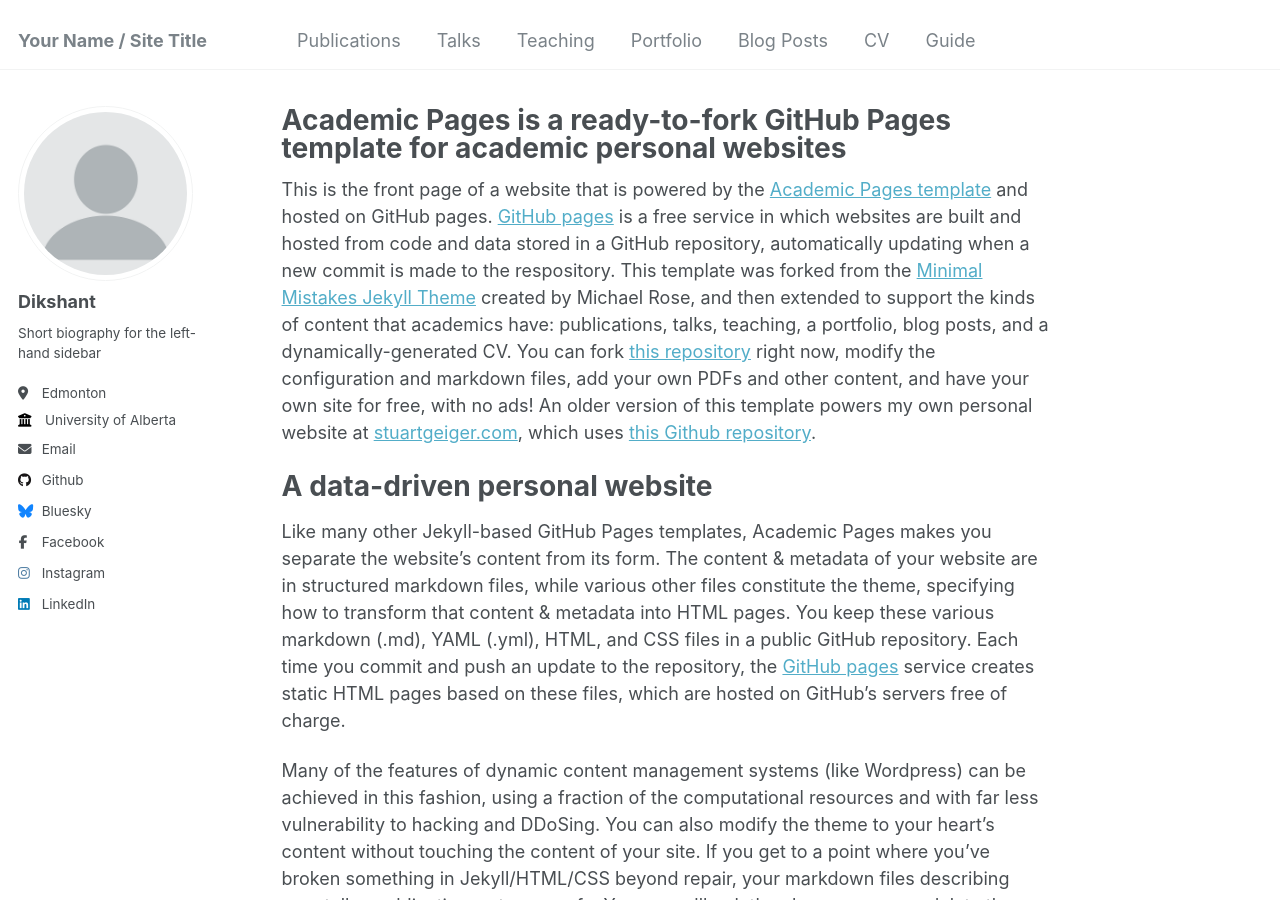
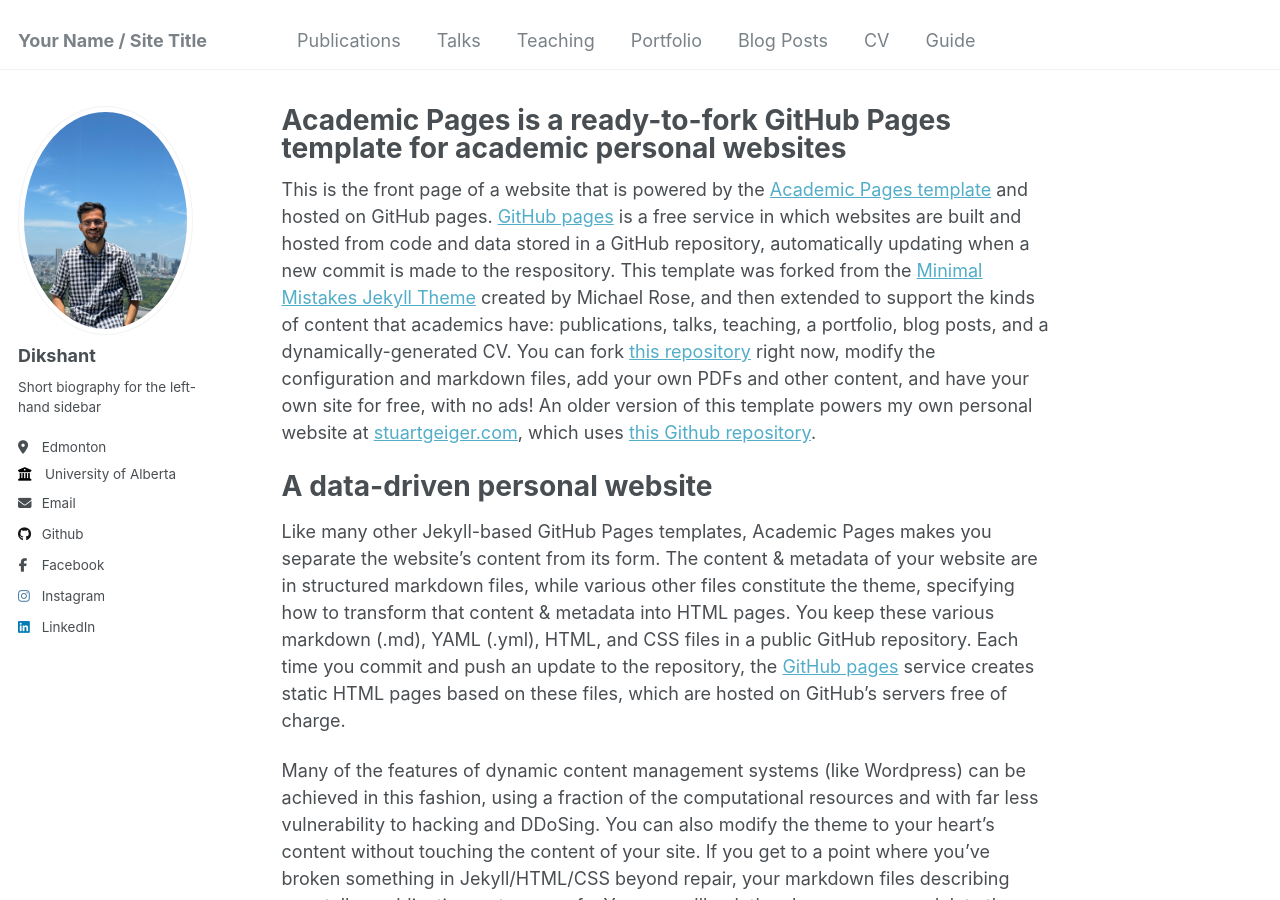
Before and after one commit to Dikshuy/Dikshuy.github.io, a Jekyll site: the page built from _pages/about.md, in a window 1280 px wide and 900 px high. Built offline with Jekyll 4.4.1, drawn with Linux system fonts in a browser that asks for light colours.

Commit message:
dp test again

```diff
--- a/_config.yml
+++ b/_config.yml
@@ -21,7 +21,7 @@ repository               : "academicpages/academicpages.github.io"
 #               Additional customization can be done by editing /_includes/author-profile.html
 author:
   # Biographic information
-  avatar           : "profile.png"
+  avatar           : "DP.png"
   name             : "Dikshant"
   pronouns         : # example: "she/her"
   bio              : "Short biography for the left-hand sidebar"
@@ -48,7 +48,7 @@ author:
   stackoverflow    : # User number or user number and name (i.e., use "1" or "1/jeff-atwood")
 
   # Social media
-  bluesky          : "bsky.app" # Replace this with you Bluesky username
+  # bluesky          : "bsky.app" # Replace this with you Bluesky username
   facebook         : https://www.facebook.com
   flickr           : # Username
   foursquare       : # Username
```
